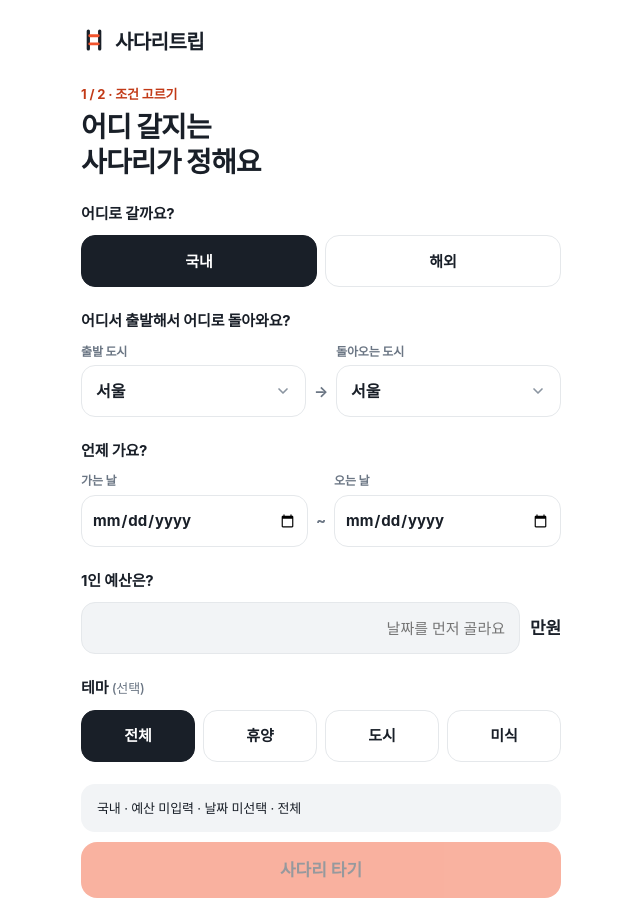
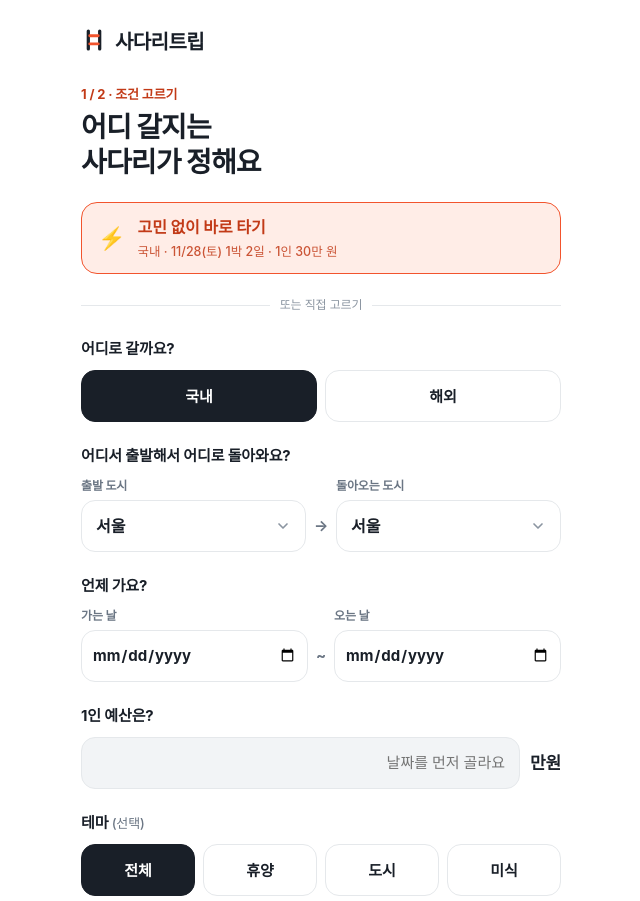
Before and after one commit to helloseokseok/sadaritrip-site, a plain HTML site: page dist/index.html in a window 1280 px wide. Shown: the top 901 px of the page, without its empty margins (319-959 px from the left). Drawn offline with Linux system fonts and the light colour scheme.

Commit message:
사다리트립: 첫 화면 '고민 없이 바로 타기'(국내·이번 토요일 1박·1인 30만 원으로 바로 사다리)
Co-Authored-By: Claude Opus 5.5 <noreply@anthropic.com>
Claude-Session: https://claude.ai/code/session_01JgHkHTRvmPKagxJ4YihkXM

```diff
--- a/dist/index.html
+++ b/dist/index.html
@@ -42,6 +42,12 @@ input[type=date] { min-height: 52px; border: 1.5px solid var(--line); background
 .sum b { color: var(--ink); white-space: nowrap; }
 .cta { min-height: 56px; border: 0; border-radius: 16px; background: var(--pt); color: #fff; font: inherit; font-size: 17px; font-weight: 700; cursor: pointer; width: 100%; }
 .cta:disabled { opacity: .45; cursor: default; }
+.quick { display: flex; align-items: center; gap: 12px; width: 100%; min-height: 64px; padding: 12px 16px; border: 1.5px solid var(--pt); background: var(--pt-soft); color: var(--pt-ink); border-radius: 16px; font: inherit; text-align: left; cursor: pointer; }
+.quick b { display: block; font-size: 16px; font-weight: 800; }
+.quick small { display: block; font-size: 12.5px; font-weight: 500; opacity: .85; margin-top: 2px; }
+.quick i { font-style: normal; font-size: 22px; line-height: 1; }
+.or { display: flex; align-items: center; gap: 10px; color: var(--dim); font-size: 12px; }
+.or::before, .or::after { content: ''; flex: 1; height: 1px; background: var(--line); }
 .ghost { min-height: 48px; border: 1.5px solid var(--line); border-radius: 14px; background: var(--card); color: var(--ink); font: inherit; font-size: 15px; font-weight: 700; cursor: pointer; width: 100%; }
 .linkb { border: 0; background: none; color: var(--sub); font: inherit; font-size: 14px; text-decoration: underline; text-underline-offset: 3px; cursor: pointer; min-height: 44px; }
 .foot { margin-top: auto; display: flex; flex-direction: column; gap: 10px; }
@@ -288,8 +294,13 @@ function pickFoot() {
   ${st.budget && n < 2 && mins.length >= 2 ? `<p class="note">이 금액으론 갈 수 있는 곳이 부족해요. ${esc(st.region)}${st.theme === '전체' ? '' : '·' + esc(st.theme)}은 1인 약 ${man(mins[1])}부터 사다리를 탈 수 있어요.</p>` : ''}
   <button class="cta" data-ladder ${ready ? '' : 'disabled'}>사다리 타기</button>`;
 }
+// 바로 타기(대표 승인 2026-11-24 경쟁사 분석 '다음 할 일' ④ — 7일 열기 24번에 사다리 0번, 첫 화면 조건 넷을 다 채워야 버튼이 켜져서): 국내 · 다가오는 토~일 1박 · 1인 30만 원으로 바로 사다리
+function quickDates() { const d = new Date(today() + 'T00:00:00'), w = d.getDay(); d.setDate(d.getDate() + ((6 - w + 7) % 7 || (w === 6 ? 0 : 7))); const f = x => { const y = new Date(x.getTime() - x.getTimezoneOffset() * 60000); return y.toISOString().slice(0, 10); }; const e = new Date(d); e.setDate(e.getDate() + 1); return [f(d), f(e)]; }
+function quickLabel() { const [a] = quickDates(); return a.slice(5).replace('-', '/') + '(토)'; }
 function viewPick() {
   return `<div class="head"><span class="step">1 / 2 · 조건 고르기</span><h1>어디 갈지는<br>사다리가 정해요</h1></div>
+  <button class="quick" data-quick><i aria-hidden="true">⚡</i><span><b>고민 없이 바로 타기</b><small>국내 · ${esc(quickLabel())} 1박 2일 · 1인 30만 원</small></span></button>
+  <div class="or">또는 직접 고르기</div>
   <div class="grp"><h2>어디로 갈까요?</h2><div class="seg c2">${['국내', '해외'].map(r => `<button class="opt" data-region="${r}" aria-pressed="${st.region === r}">${r}</button>`).join('')}</div></div>
   <div class="grp"><h2>어디서 출발해서 어디로 돌아와요?</h2><div class="dates"><label><span>출발 도시</span><select id="from" aria-label="출발 도시">${CITIES.map(c => `<option${st.from === c ? ' selected' : ''}>${c}</option>`).join('')}</select></label><span class="tilde" aria-hidden="true">→</span><label><span>돌아오는 도시</span><select id="back" aria-label="돌아오는 도시">${CITIES.map(c => `<option${st.back === c ? ' selected' : ''}>${c}</option>`).join('')}</select></label></div>
     ${notSeoul() ? '<p class="note">비용은 아직 서울 출발·도착 기준 추정이에요. 다른 도시 요금은 준비 중이라 교통비가 달라질 수 있어요.</p>' : ''}</div>
@@ -470,6 +481,7 @@ document.addEventListener('click', e => {
     if (navigator.share) { navigator.share({ title: '사다리트립 비밀 봉투', text: txt }).catch(err => { if (!err || err.name !== 'AbortError') prompt0(txt, '봉투 코드를 복사했어요'); }); } else { try { navigator.clipboard.writeText(txt).then(() => toast('봉투 코드를 복사했어요'), () => prompt0(txt, '봉투 코드를 복사했어요')); } catch (err) { prompt0(txt, '봉투 코드를 복사했어요'); } }
     return;
   }
+  if (b.hasAttribute('data-quick')) { const [a, e2] = quickDates(); st.region = '국내'; st.band = ''; st.theme = '전체'; st.date = a; st.end = e2; st.budget = 300000; if (pool().length < 2) { render(); return toast('조건을 직접 골라 주세요'); } try { window.anriLog && anriLog('quick'); } catch (err) {} draw(); st.friend = false; st.peeked = false; startLadder(); return go('ladder'); }
   if (b.hasAttribute('data-ladder')) { draw(); st.friend = false; st.peeked = false; startLadder(); return go('ladder'); }
   if (b.dataset.region) { st.region = b.dataset.region; st.band = ''; if (st.region === '해외' && isDay()) { st.end = ''; toast('해외는 1박부터 골라요'); } return render(); }
   if (b.dataset.band) { st.band = b.dataset.band; return render(); }
```
Also changed, not shown: 1 other file.
